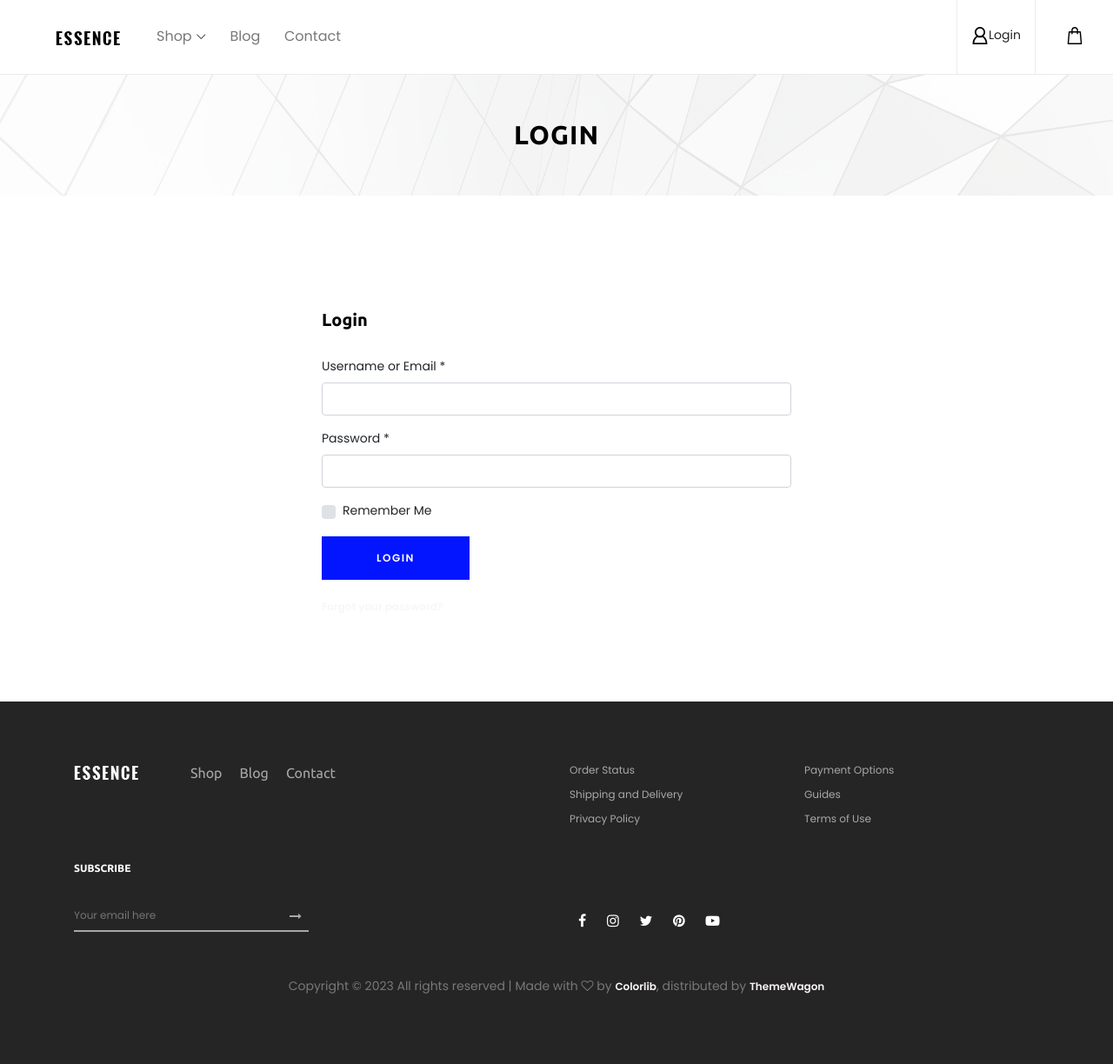
After one commit to Duade10/shopmax, a Django app: page /users/login/ in a window 1280 px wide. The commit adds this page. Shown: the whole page at 87% size. Run offline with Django 4.2, Linux system fonts and the light colour scheme; data that the repository does not hold is empty; some libraries are stand-ins or nearby versions; some web fonts are replaced.

```diff
--- a/shopmax/urls.py
+++ b/shopmax/urls.py
@@ -21,6 +21,7 @@ from django.urls import include, path
 urlpatterns = [
     path("admin/", admin.site.urls),
     path("", include("core.urls", namespace="core")),
+    path("users/", include("users.urls", namespace="users")),
     path("shop/", include("shop.urls", namespace="shop")),
     path("carts/", include("carts.urls", namespace="carts")),
     path("product/", include("products.urls", namespace="products")),
--- a/templates/base.html
+++ b/templates/base.html
@@ -66,18 +66,7 @@
                                     </div>
                                 </div>
                             </li>
-                            <li><a href="#">Pages</a>
-                                <ul class="dropdown">
-                                    <li><a href="/">Home</a></li>
-                                    <li><a href="/shop/">Shop</a></li>
-                                    <li><a href="single-product-details.html">Product Details</a></li>
-                                    <li><a href="checkout.html">Checkout</a></li>
-                                    <li><a href="blog.html">Blog</a></li>
-                                    <li><a href="single-blog.html">Single Blog</a></li>
-                                    <li><a href="regular-page.html">Regular Page</a></li>
-                                    <li><a href="contact.html">Contact</a></li>
-                                </ul>
-                            </li>
+
                             <li><a href="blog.html">Blog</a></li>
                             <li><a href="contact.html">Contact</a></li>
                         </ul>
@@ -90,7 +79,11 @@
             <div class="header-meta d-flex clearfix justify-content-end">
                 <!-- User Login Info -->
                 <div class="user-login-info">
-                    <a href="#"><img src="{% static 'img/core-img/user.svg' %}" alt=""></a>
+                    {% if user.is_authenticated %}
+                    <a href="{% url 'users:logout' %}"><img src="{% static 'img/core-img/user.svg' %}" alt="">Logout</a>
+                    {% else %}
+                    <a href="{% url 'users:login' %}"><img src="{% static 'img/core-img/user.svg' %}" alt="">Login</a>
+                    {% endif %}
                 </div>
                 <!-- Cart Area -->
                 <div class="cart-area">
--- /dev/null
+++ b/templates/users/login.html
@@ -0,0 +1,51 @@
+{% extends 'base.html' %}
+{% load static %}
+{% block content %}
+<!-- ##### Breadcumb Area Start ##### -->
+<div class="breadcumb_area bg-img" style="background-image: url({% static 'img/bg-img/breadcumb.jpg' %});">
+    <div class="container h-100">
+        <div class="row h-100 align-items-center">
+            <div class="col-12">
+                <div class="page-title text-center">
+                    <h2>Login</h2>
+                </div>
+            </div>
+        </div>
+    </div>
+</div>
+<!-- ##### Breadcumb Area End ##### -->
+
+<!-- ##### Login Form Start ##### -->
+<div class="login-form section-padding-80">
+    <div class="container">
+        <div class="row justify-content-center">
+            <div class="col-12 col-md-6">
+                <div class="login-form mt-50 clearfix">
+                    <div class="cart-page-heading mb-30">
+                        <h5>Login</h5>
+                    </div>
+                    <form action="#" method="post">
+                        <div class="mb-3">
+                            <label for="username">Username or Email <span>*</span></label>
+                            <input type="text" class="form-control" id="username" name="username" required>
+                        </div>
+                        <div class="mb-3">
+                            <label for="password">Password <span>*</span></label>
+                            <input type="password" class="form-control" id="password" name="password" required>
+                        </div>
+                        <div class="custom-control custom-checkbox d-block mb-3">
+                            <input type="checkbox" class="custom-control-input" id="rememberMe" name="rememberMe">
+                            <label class="custom-control-label" for="rememberMe">Remember Me</label>
+                        </div>
+                        <button type="submit" class="btn essence-btn">Login</button>
+                        <p class="mt-3"><a href="#">Forgot your password?</a></p>
+                    </form>
+                </div>
+            </div>
+        </div>
+    </div>
+</div>
+<!-- ##### Login Form End ##### -->
+
+
+{% endblock content %}
--- a/users/mixins.py
+++ b/users/mixins.py
@@ -19,7 +19,7 @@ class LoggedOutOnlyView(UserPassesTestMixin):
             url = self.request.META.get("HTTP_REFERER")
             return redirect(url)
         except TypeError:
-            url = "core:home"
+            url = "core:index"
             return redirect(url)
 
 
@@ -35,5 +35,5 @@ class CorrectUserOnlyView(UserPassesTestMixin):
             url = self.request.META.get("HTTP_REFERER")
             return redirect(url)
         except TypeError:
-            url = "core:home"
+            url = "core:index"
             return redirect(url)
```
